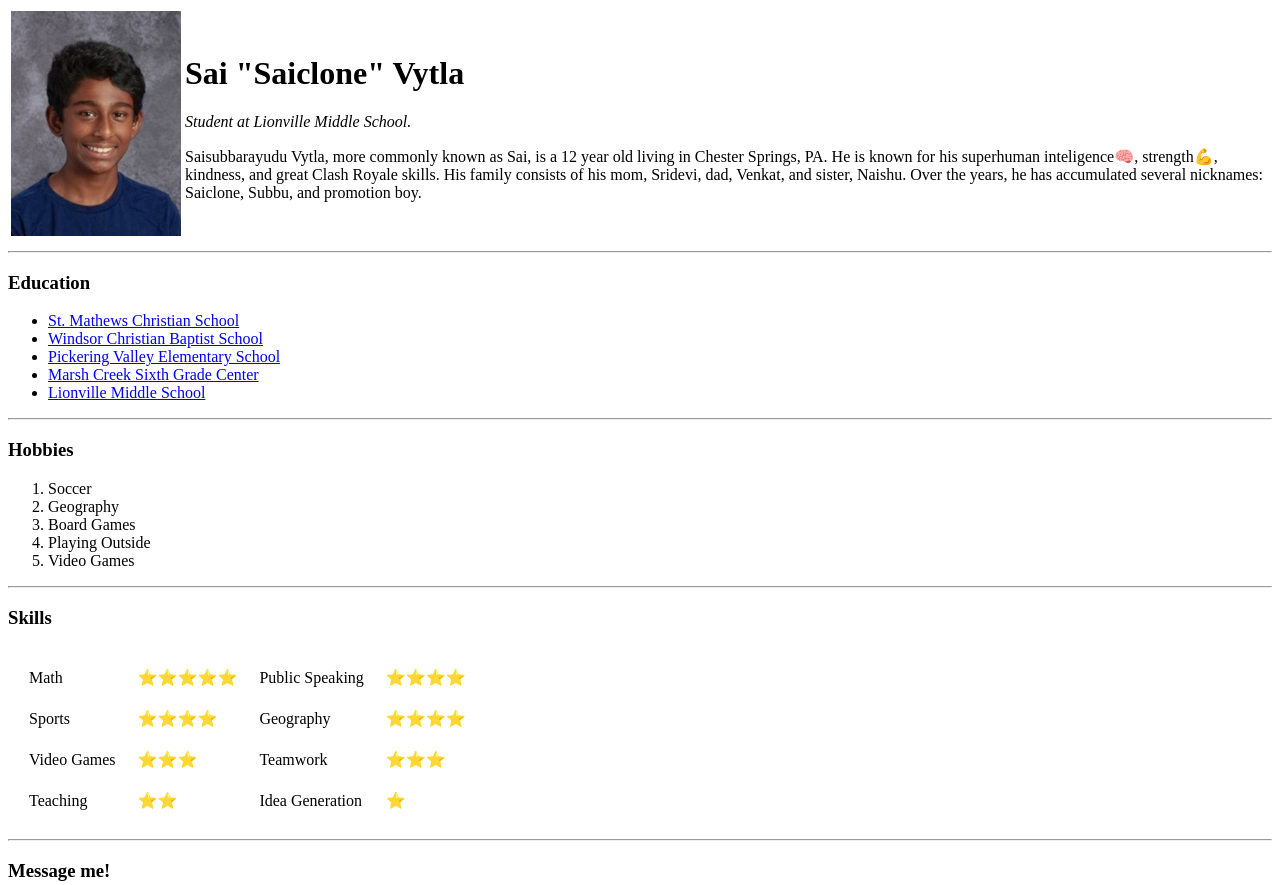
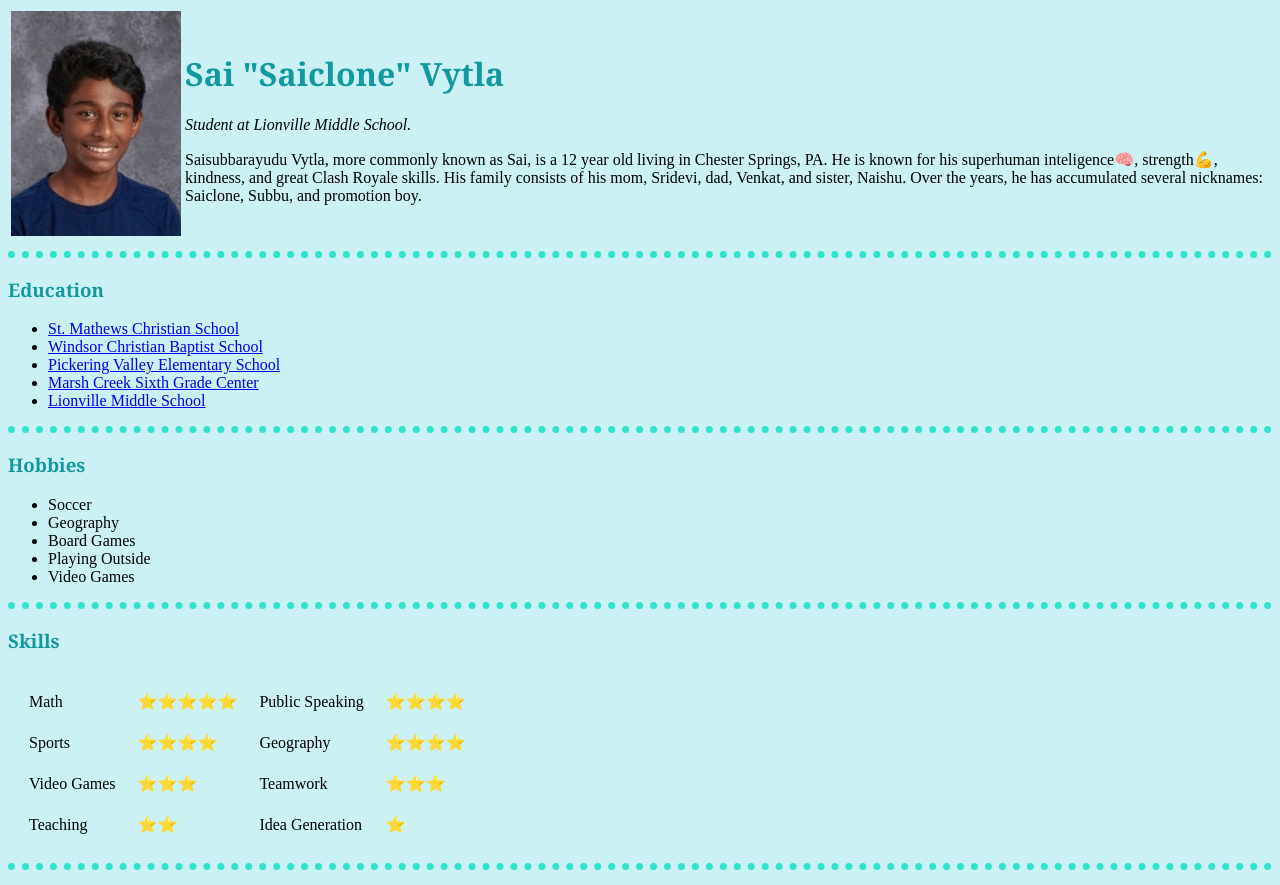
Before and after one commit to Saiclone/Sai-cv, a plain HTML site: page index.html in a window 1280 px wide. Shown: the top 885 px of the page. Drawn offline with Linux system fonts and the light colour scheme; files that its build step writes are made by us from their sources.

Commit message:
updated index.html file and added CSS files

```diff
--- a/index.html
+++ b/index.html
@@ -5,6 +5,7 @@
      <meta http-equiv="X-UA-Compatible" content="IE=edge">
      <meta name="viewport" content="width=device-width, initial-scale=1.0">
      <title>🤩Sai's Personal Site</title>
+     <link rel="stylesheet" href="CSS/style.css">
    </head>
    <body>
       <table>
@@ -32,13 +33,13 @@
      </ul>
      <hr>
      <h3>Hobbies</h3>
-     <ol>
+     <ul>
         <li>Soccer</li>
         <li>Geography</li>
         <li>Board Games</li>
         <li>Playing Outside</li>
         <li>Video Games</li>
-     </ol>
+     </ul>
      <hr>
      <h3>Skills</h3>
      <table cellspacing = "20" >
--- /dev/null
+++ b/style.css
@@ -0,0 +1,18 @@
+body {
+  background-color: #cbf1f5;
+}
+hr {
+  border-style: none;
+  border-top-style: dotted;
+  border-color: #30e3ca;
+  border-width: 7px;
+  width: 100%;
+}
+h1 {
+  color: #11999e;
+  font-family: Georgia, "Times New Roman", Times, serif;
+}
+h3 {
+  color: #11999e;
+  font-family: Georgia, "Times New Roman", Times, serif;
+}
```
